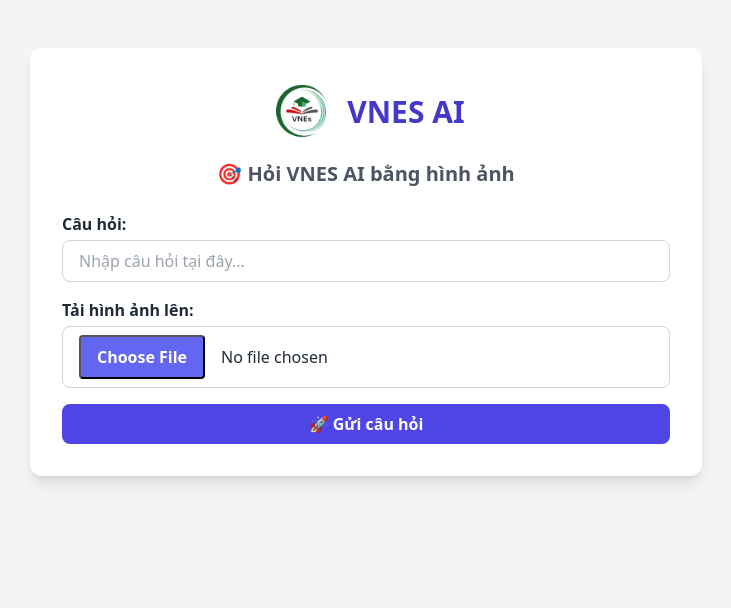
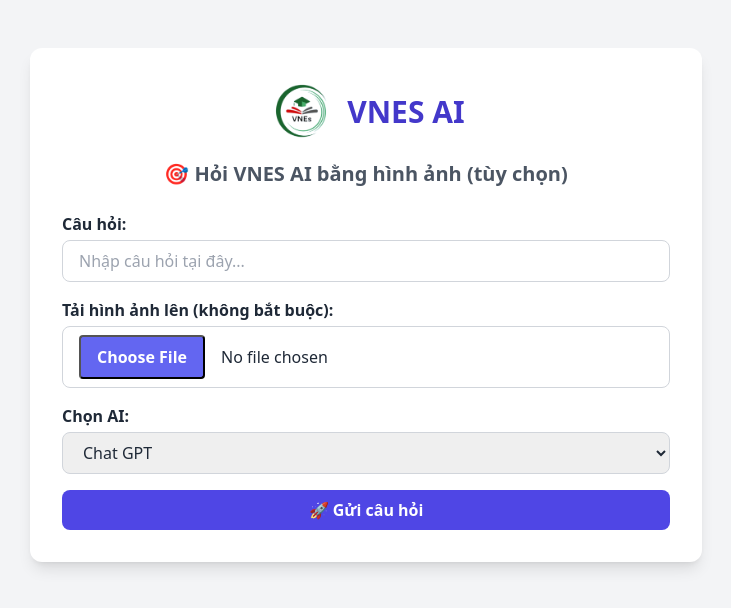
Before and after one commit to long7821-1/vnes-ai, a Flask app: page / in a window 1280 px wide. Shown: the top 608 px of the page, without its empty margins (274-1005 px from the left). Run offline with Flask 3, Linux system fonts and the light colour scheme; some libraries are stand-ins or nearby versions.

Commit message:
Update index.html

```diff
--- a/templates/index.html
+++ b/templates/index.html
@@ -16,7 +16,7 @@
       <h1 class="text-3xl font-bold text-indigo-700">VNES AI</h1>
     </div>
 
-    <h2 class="text-xl font-semibold text-center text-gray-600 mb-6">🎯 Hỏi VNES AI bằng hình ảnh</h2>
+    <h2 class="text-xl font-semibold text-center text-gray-600 mb-6">🎯 Hỏi VNES AI bằng hình ảnh (tùy chọn)</h2>
 
     <form id="askForm" enctype="multipart/form-data" class="space-y-4">
       <div>
@@ -27,9 +27,17 @@
       </div>
 
       <div>
-        <label for="image" class="block font-semibold mb-1">Tải hình ảnh lên:</label>
-        <input type="file" name="image" id="image" accept="image/*" required
+        <label for="image" class="block font-semibold mb-1">Tải hình ảnh lên (không bắt buộc):</label>
+        <input type="file" name="image" id="image" accept="image/*"
                class="w-full border border-gray-300 rounded-lg px-4 py-2 focus:outline-none file:bg-indigo-500 file:text-white file:font-semibold file:px-4 file:py-2 file:rounded file:mr-4" />
+      </div>
+
+      <div>
+        <label for="ai" class="block font-semibold mb-1">Chọn AI:</label>
+        <select name="ai" id="ai" class="w-full border border-gray-300 rounded-lg px-4 py-2 focus:outline-none focus:ring-2 focus:ring-indigo-500">
+          <option value="openai">Chat GPT</option>
+          <option value="gemini">VNES AI</option>
+        </select>
       </div>
 
       <button type="submit"
@@ -39,8 +47,8 @@
     </form>
 
     <div id="result" class="mt-6 p-4 bg-gray-50 border rounded-lg hidden">
-      <h2 class="text-lg font-semibold mb-2 text-indigo-500">🧠 Trả lời từ VNES AI:</h2>
-      <img id="answerImage" class="max-w-full rounded-lg mb-3 hidden" />
+      <h2 id="answerSource" class="text-lg font-semibold mb-2 text-indigo-500">🧠 Trả lời từ:</h2>
+      <img id="answerImage" class="max-w-full rounded-lg mb-3 hidden" alt="Ảnh trả lời" />
       <p id="answerText" class="whitespace-pre-line text-gray-700"></p>
     </div>
   </div>
@@ -50,14 +58,22 @@
     const answerText = document.getElementById('answerText');
     const answerImage = document.getElementById('answerImage');
     const resultBox = document.getElementById('result');
+    const answerSource = document.getElementById('answerSource');
 
     form.addEventListener('submit', async (e) => {
       e.preventDefault();
+
+      // Hiện trạng thái loading
       answerText.textContent = "⏳ Đang gửi câu hỏi...";
       answerImage.classList.add("hidden");
       resultBox.classList.remove("hidden");
 
       const formData = new FormData(form);
+      const selectedAI = document.getElementById('ai').value;
+
+      // ✅ Cập nhật tiêu đề theo AI được chọn
+      const aiLabel = selectedAI === 'openai' ? 'Chat GPT' : 'VNES AI';
+      answerSource.textContent = `🧠 Trả lời từ ${aiLabel}:`;
 
       try {
         const res = await fetch('/ask-image', {
@@ -73,14 +89,29 @@
           answerImage.src = url;
           answerImage.classList.remove("hidden");
           answerText.textContent = "";
-        } else {
+        } else if (contentType && contentType.includes("application/json")) {
           const data = await res.json();
           answerImage.classList.add("hidden");
-          answerText.textContent = data.answer || `❌ ${data.error}`;
+
+          if (res.ok) {
+            answerText.textContent = data.answer || "✅ Đã nhận được phản hồi.";
+
+            // ✅ Đảm bảo hiển thị đúng tên AI từ backend nếu có
+            const sourceName = data.ai === 'openai' ? 'Chat GPT' : 'VNES AI';
+            answerSource.textContent = `🧠 Trả lời từ ${sourceName}:`;
+
+            form.reset();
+          } else {
+            answerText.textContent = `❌ Lỗi: ${data.error || "Không rõ nguyên nhân."}`;
+          }
+        } else {
+          answerText.textContent = "❌ Đã nhận phản hồi không đúng định dạng.";
+          answerImage.classList.add("hidden");
         }
 
       } catch (err) {
-        answerText.textContent = "❌ Đã xảy ra lỗi khi gửi yêu cầu.";
+        answerText.textContent = `❌ Đã xảy ra lỗi: ${err.message || "Kết nối thất bại."}`;
+        answerImage.classList.add("hidden");
       }
     });
   </script>
```
